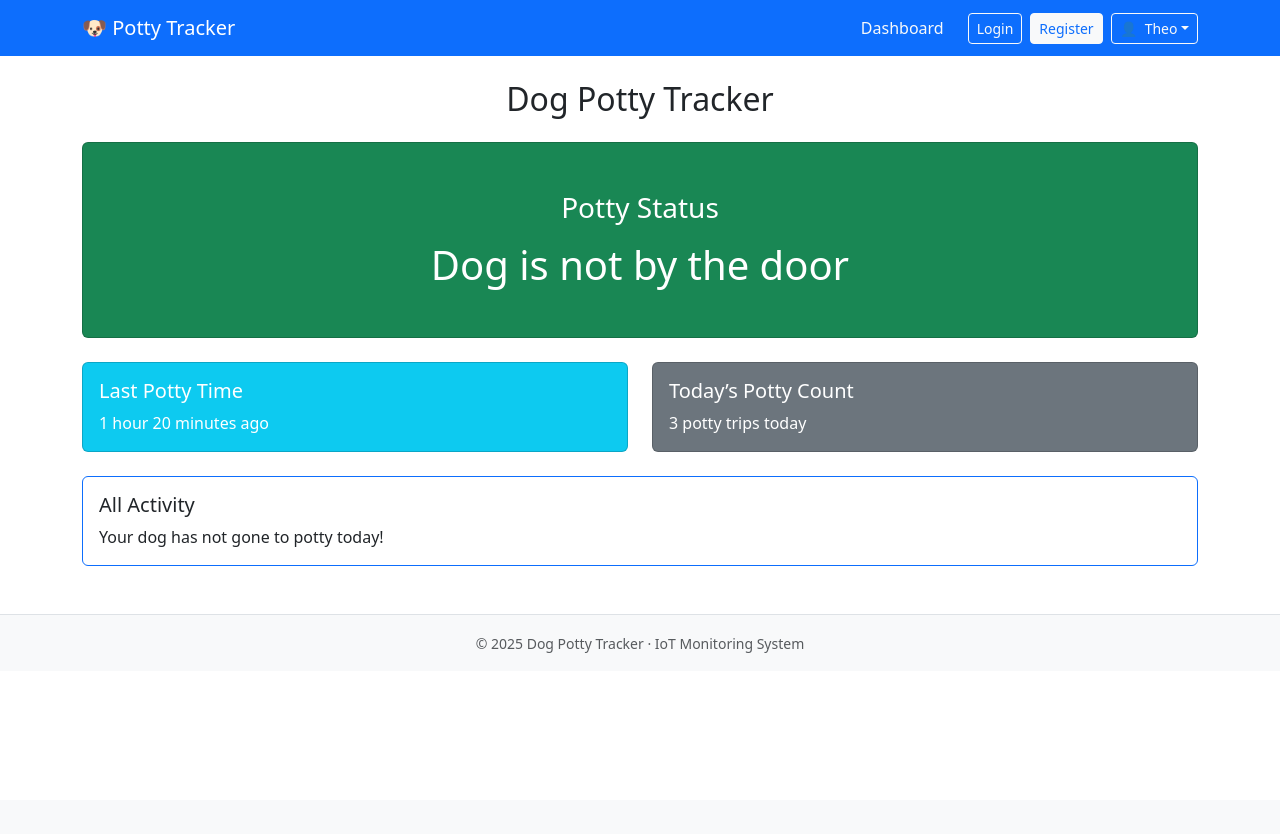
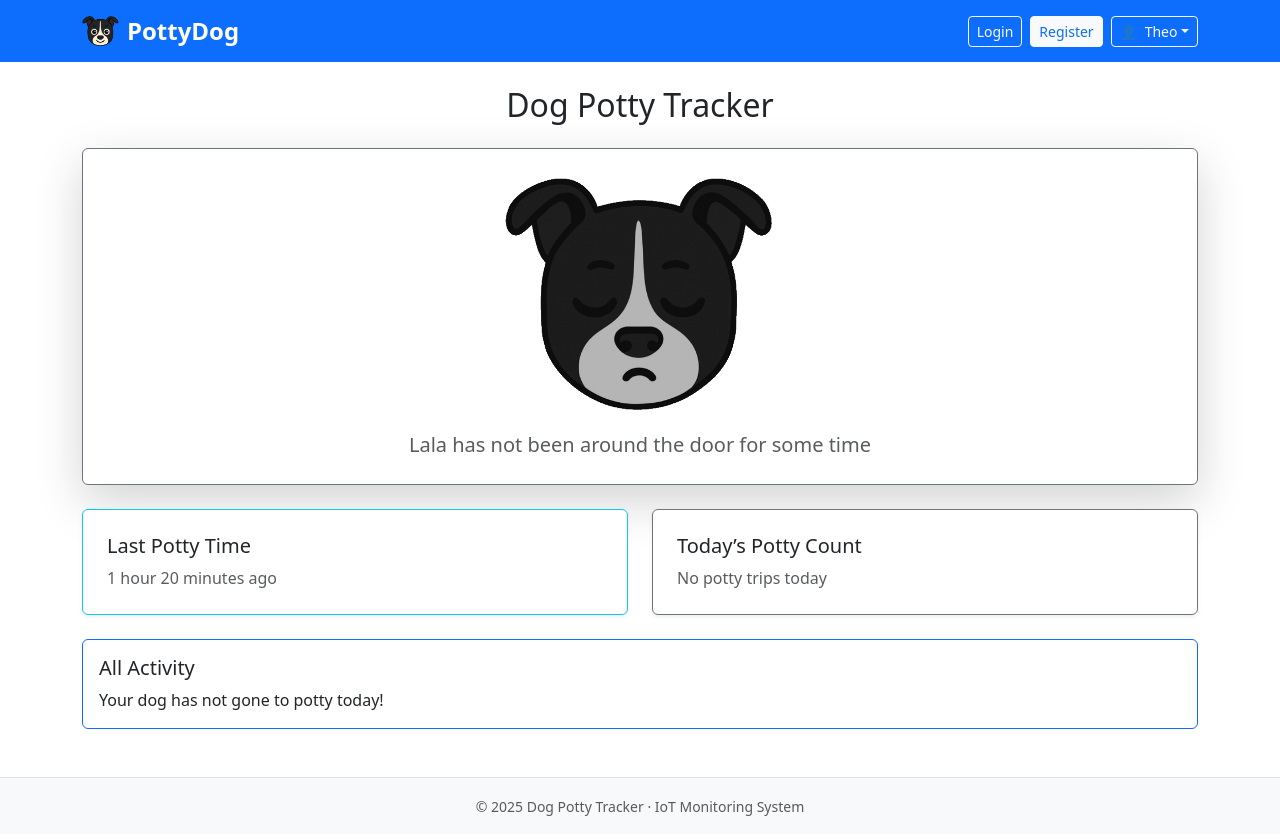
Before and after one commit to theo-picar1/PottyDog, a Flask app: page /dashboard in a window 1280 px wide. Before the commit the page ends 653 px from the top, so only its background shows below. Run offline with Flask 3, Linux system fonts and the light colour scheme; the visitor is signed in with stand-in values (Sample User, id 1).

Commit message:
style: add mascot and improve dashboard structure

```diff
--- a/server/templates/dashboard.html
+++ b/server/templates/dashboard.html
@@ -1,65 +1,58 @@
 {% extends 'layout.html' %}
-
 {% block title %} Dashboard Page {% endblock %}
-{% block body %}
-{% include 'header.html' %}
+{% block body %} {% include 'header.html' %}
 
 <div class="container mt-4">
   <h2 class="mb-4 text-center">Dog Potty Tracker</h2>
 
-    <!-- Main potty status -->
   <div class="row mb-4">
     <div class="col-12">
-            <div class="card bg-success text-white text-center">
-                <div class="card-body py-5">
-                    <h3 class="card-title mb-3">Potty Status</h3>
-                    <p class="display-6 mb-0">
-                        Dog is not by the door
+      <div class="card shadow-lg border-start border border-secondary text-center">
+        <div class="card-body py-4">
+          <img
+            src="/static/images/inactive_dog.png"
+            class="img-fluid w-25 mb-3"
+            style="filter: grayscale(100%) brightness(75%);"
+            alt="Inactive Dog Status"
+          />
+          <p class="fs-5 text-muted mb-0">
+            Lala has not been around the door for some time
           </p>
         </div>
       </div>
     </div>
   </div>
 
-    <!-- Basic info of activity -->
   <div class="row mb-4">
-        <div class="col-md-6">
-            <div class="card bg-info text-white h-100">
-                <div class="card-body">
-                    <h5 class="card-title">Last Potty Time</h5>
-                    <p class="card-text">
-                        1 hour 20 minutes ago
-                    </p>
+    <div class="col-md-6 mb-3 mb-md-0">
+      <div class="card shadow-sm border-start border-1 border-info h-100">
+        <div class="card-body p-4">
+          <h5 class="card-title mb-2">Last Potty Time</h5>
+          <p class="text-muted mb-0">1 hour 20 minutes ago</p>
         </div>
       </div>
     </div>
 
-        <div class="col-md-6 mb-3 mb-md-0">
-            <div class="card bg-secondary text-white h-100">
-                <div class="card-body">
-                    <h5 class="card-title">Today’s Potty Count</h5>
-                    <p class="card-text">
-                        3 potty trips today
-                    </p>
+    <div class="col-md-6">
+      <div class="card shadow-sm border-start border-1 border-secondary h-100">
+        <div class="card-body p-4">
+          <h5 class="card-title mb-2">Today’s Potty Count</h5>
+          <p class="text-muted mb-0">No potty trips today</p>
         </div>
       </div>
     </div>
   </div>
 
-    <!-- Activity section -->
   <div class="row">
     <div class="col-12">
       <div class="card border-primary">
         <div class="card-body">
           <h5 class="card-title">All Activity</h5>
-                    <p class="card-text">
-                        Your dog has not gone to potty today!
-                    </p>
+          <p class="card-text">Your dog has not gone to potty today!</p>
         </div>
       </div>
     </div>
   </div>
 </div>
 
-{% include 'footer.html' %}
-{% endblock %}
+{% include 'footer.html' %} {% endblock %}
--- a/server/templates/header.html
+++ b/server/templates/header.html
@@ -1,24 +1,22 @@
 <nav class="navbar navbar-expand-lg navbar-dark bg-primary">
   <div class="container">
     <a class="navbar-brand" href="#">
-            🐶 Potty Tracker
+      <div class="d-flex align-items-center gap-2">
+        <img
+          src="/static/images/happy_dog.png"
+          alt="PottyDog logo"
+          style="height: 32px"
+        />
+        <span class="fw-bold fs-4">PottyDog</span>
+      </div>
     </a>
 
     <div class="ms-auto d-flex align-items-center gap-2">
-            <!-- Dashboard label -->
-            <span class="navbar-text text-light me-3">
-                Dashboard
-            </span>
-
-            <!-- Auth buttons -->
-            <a href="/login" class="btn btn-outline-light btn-sm">
-                Login
-            </a>
+      <a href="/login" class="btn btn-outline-light btn-sm"> Login </a>
       <a href="/register" class="btn btn-light btn-sm text-primary">
         Register
       </a>
 
-            <!-- User profile dropdown -->
       <div class="dropdown">
         <button
           class="btn btn-outline-light btn-sm dropdown-toggle d-flex align-items-center"
@@ -32,7 +30,7 @@
         <ul class="dropdown-menu dropdown-menu-end">
           <li><a class="dropdown-item" href="#">Profile</a></li>
           <li><a class="dropdown-item" href="#">Settings</a></li>
-                    <li><hr class="dropdown-divider"></li>
+          <li><hr class="dropdown-divider" /></li>
           <li><a class="dropdown-item text-danger" href="#">Logout</a></li>
         </ul>
       </div>
```
Also changed, not shown: server/static/images/accident_dog.png (added), server/static/images/happy_dog.png (added), server/static/images/inactive_dog.png (added), server/static/images/need-potty.png (added). Lines whose indentation alone changed are shown as unchanged.
